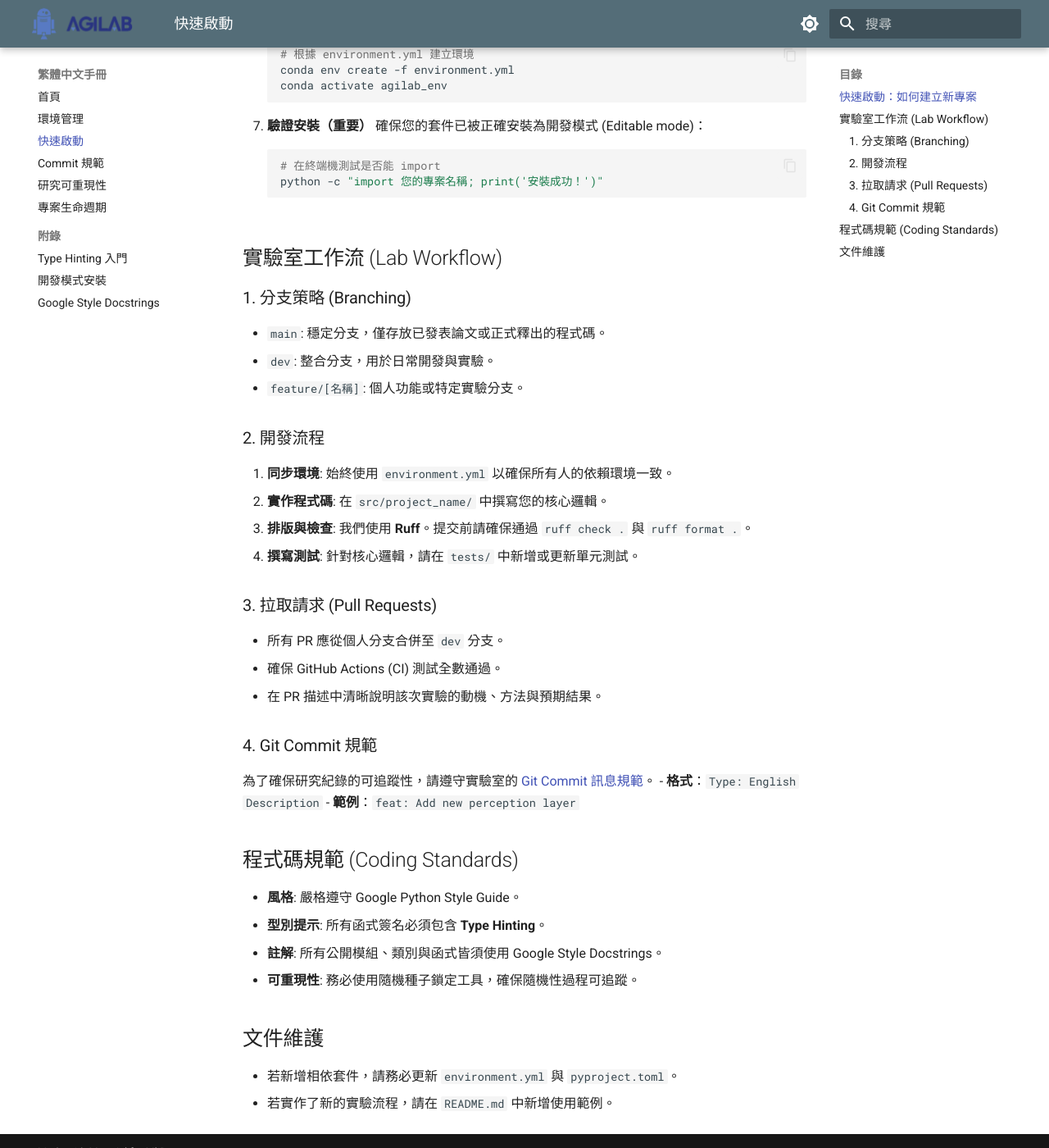
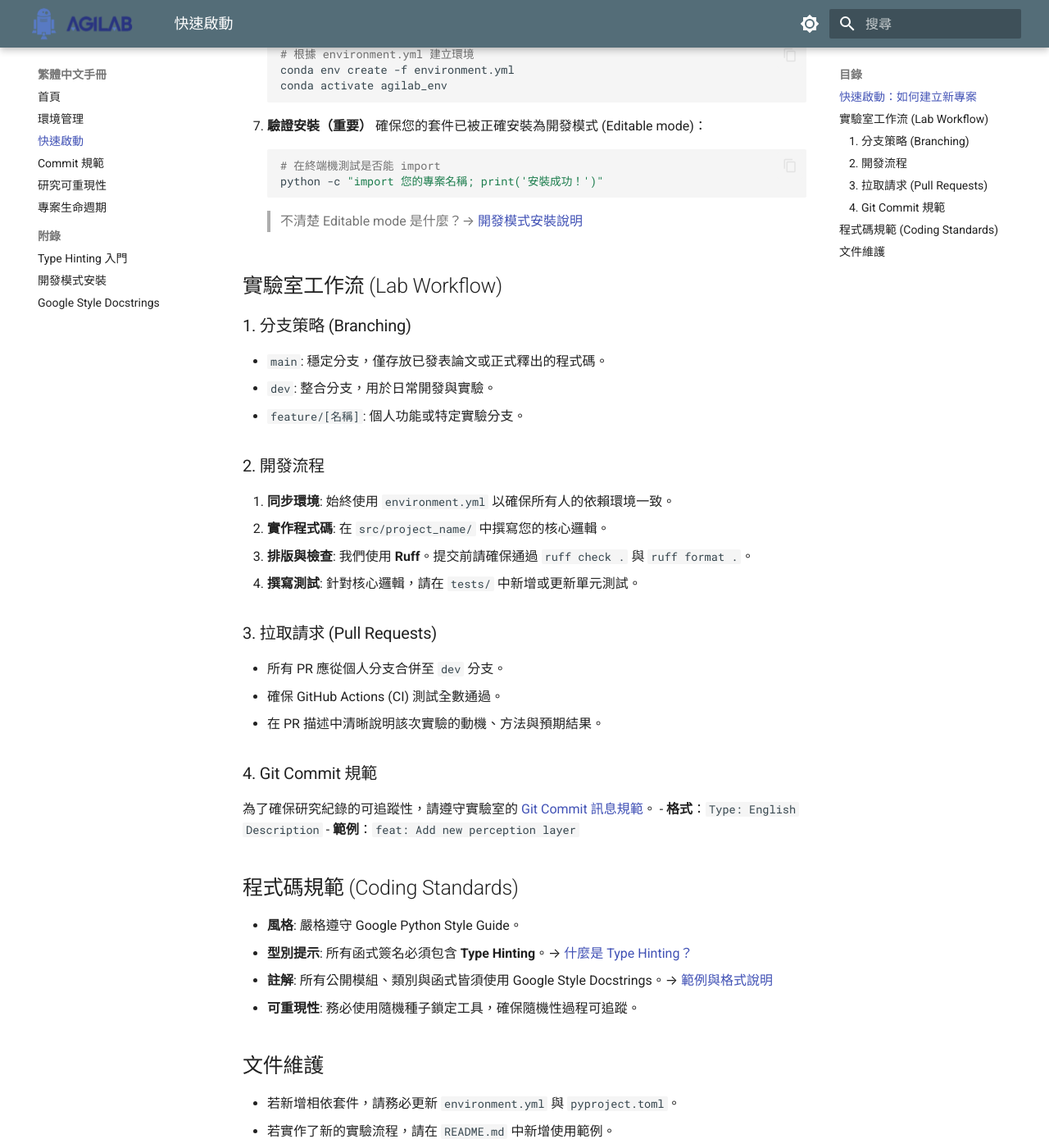
Before and after one commit to AGILAB-NTNU/AGILAB_Software_Lab_Guide, an MkDocs documentation site: the page built from docs/zh/contributing.md, in a window 1280 px wide and 1400 px high, scrolled down 626 px. Shown: the whole window at 82% size. Built offline with MkDocs 1.6.1 and Material for MkDocs 9.7.7, drawn with Linux system fonts in a browser that asks for light colours.

Commit message:
docs: link appendix pages and add next-chapter nav in contributing

````diff
--- a/docs/zh/contributing.md
+++ b/docs/zh/contributing.md
@@ -28,6 +28,7 @@
    # 在終端機測試是否能 import
    python -c "import 您的專案名稱; print('安裝成功！')"
    ```
+   > 不清楚 Editable mode 是什麼？→ [開發模式安裝說明](editable_install.md)
 
 ## 實驗室工作流 (Lab Workflow)
 
@@ -55,11 +56,15 @@
 ## 程式碼規範 (Coding Standards)
 
 - **風格**: 嚴格遵守 Google Python Style Guide。
-- **型別提示**: 所有函式簽名必須包含 **Type Hinting**。
-- **註解**: 所有公開模組、類別與函式皆須使用 Google Style Docstrings。
+- **型別提示**: 所有函式簽名必須包含 **Type Hinting**。→ [什麼是 Type Hinting？](type_hinting.md)
+- **註解**: 所有公開模組、類別與函式皆須使用 Google Style Docstrings。→ [範例與格式說明](docstrings.md)
 - **可重現性**: 務必使用隨機種子鎖定工具，確保隨機性過程可追蹤。
 
 ## 文件維護
 
 - 若新增相依套件，請務必更新 `environment.yml` 與 `pyproject.toml`。
 - 若實作了新的實驗流程，請在 `README.md` 中新增使用範例。
+
+---
+
+**下一步 →** [Git Commit 規範](git_convention.md)
````
